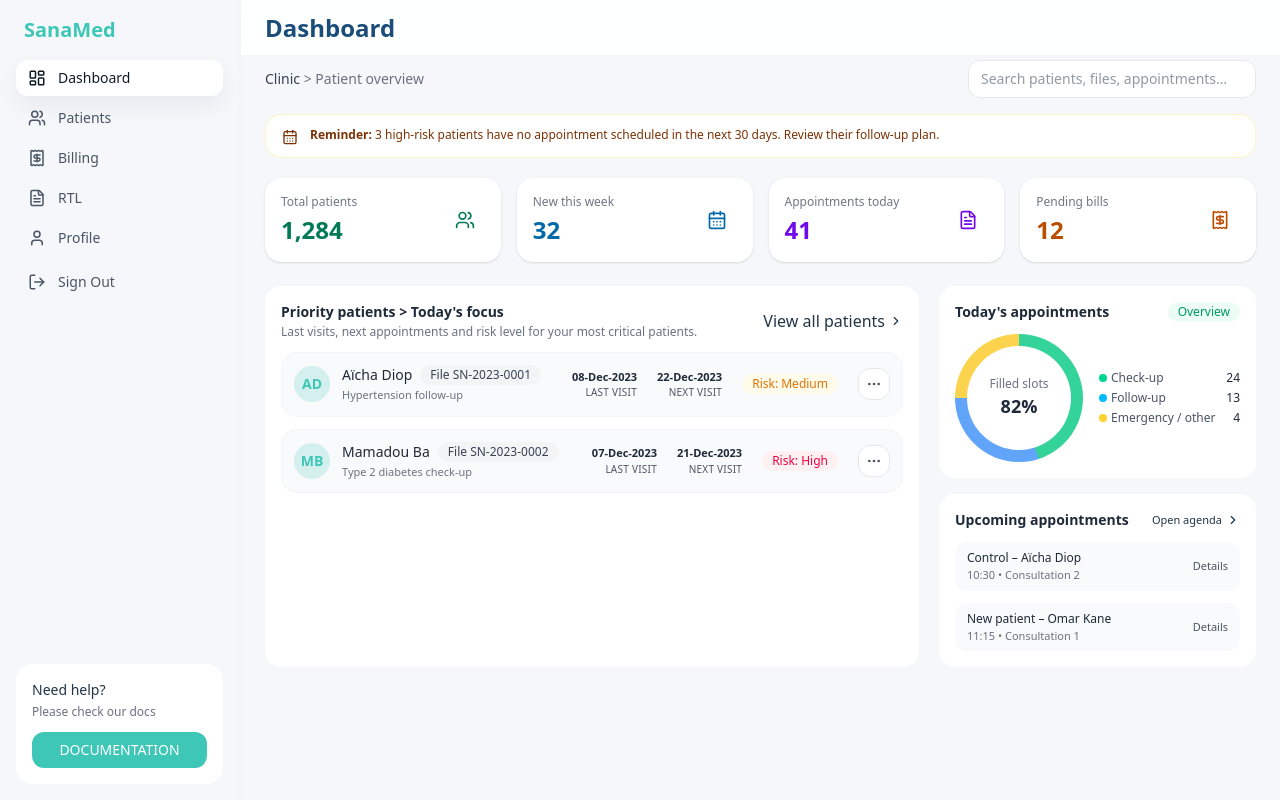
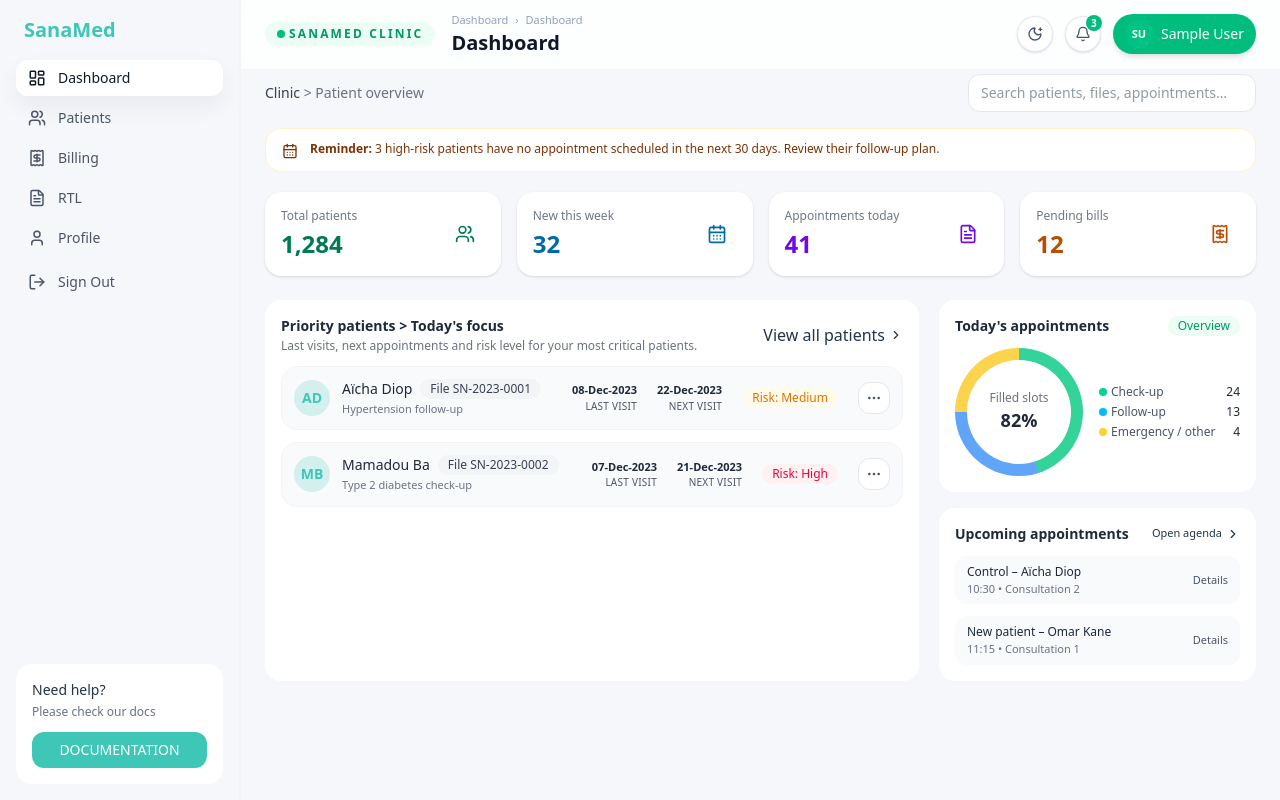
Before and after one commit to sidi-cnm/front_app, a Next.js app: page /dashboard in a window 1280 px wide. Built offline with nearby package versions, Linux system fonts and the light colour scheme; no server answers; sample sign-in values are in the browser's storage.

Commit message:
update topbar

```diff
--- a/src/app/layout.tsx
+++ b/src/app/layout.tsx
@@ -1,5 +1,5 @@
+// src/app/layout.tsx
 import "@/styles/globals.css";
-
 import type { Metadata } from "next";
 import Providers from "./providers";
 import { SITE_NAME } from "@/lib/site";
@@ -16,7 +16,7 @@ export default function RootLayout({
 }) {
   return (
     <html lang="en" suppressHydrationWarning>
-      <body className="min-h-dvh">
+      <body className="min-h-dvh bg-slate-50 text-slate-900 dark:bg-slate-950 dark:text-slate-50">
         <Providers>{children}</Providers>
       </body>
     </html>
--- a/src/components/Topbar.tsx
+++ b/src/components/Topbar.tsx
@@ -1,19 +1,118 @@
+"use client";
+
+import { useEffect, useState } from "react";
+import Link from "next/link";
+import { useSession } from "next-auth/react";
+import { Bell, SunMedium, MoonStar } from "lucide-react";
+
 export default function Topbar({ title }: { title: string }) {
+  const { data: session } = useSession();
+  const userName = session?.user?.name ?? "Guest";
+
+  const initials = userName
+    .split(" ")
+    .map((n) => n[0])
+    .join("")
+    .slice(0, 2)
+    .toUpperCase();
+
+  const [isDark, setIsDark] = useState(false);
+
+  // Initialize theme from localStorage or system preference
+  useEffect(() => {
+    if (typeof window === "undefined") return;
+
+    const root = document.documentElement;
+    const stored = window.localStorage.getItem("theme");
+
+    if (stored === "dark") {
+      root.classList.add("dark");
+      setIsDark(true);
+      return;
+    }
+    if (stored === "light") {
+      root.classList.remove("dark");
+      setIsDark(false);
+      return;
+    }
+
+    const prefersDark = window.matchMedia?.(
+      "(prefers-color-scheme: dark)"
+    ).matches;
+    if (prefersDark) {
+      root.classList.add("dark");
+      setIsDark(true);
+    } else {
+      root.classList.remove("dark");
+      setIsDark(false);
+    }
+  }, []);
+
+  const toggleTheme = () => {
+    if (typeof window === "undefined") return;
+    const root = document.documentElement;
+    const next = !isDark;
+    setIsDark(next);
+    root.classList.toggle("dark", next);
+    window.localStorage.setItem("theme", next ? "dark" : "light");
+  };
+
   return (
-    <header
-      className="
-        sticky top-0 z-30
-        flex items-center justify-between
-        h-14
-        px-4 md:px-6
-        bg-white/90
-        backdrop-blur-sm
-        border-b border-gray-100
-      "
-    >
-      <h1 className="text-xl md:text-2xl font-semibold text-[#1b4d7a]">
-        {title}
-      </h1>
+    <header className="sticky top-0 z-40 border-b border-slate-100 bg-white/80 backdrop-blur dark:border-slate-800 dark:bg-slate-900/80">
+      <div className="flex items-center justify-between gap-4 px-4 py-3 md:px-6">
+        {/* Left side */}
+        <div className="flex flex-1 items-center gap-4 min-w-0">
+          <span className="inline-flex items-center rounded-full bg-emerald-50 px-3 py-1 text-xs font-semibold tracking-[0.18em] text-emerald-600 dark:bg-emerald-900/40 dark:text-emerald-300">
+            <span className="mr-1 h-2 w-2 rounded-full bg-emerald-500" />
+            SANAMED CLINIC
+          </span>
+
+          <div className="min-w-0">
+            <div className="text-[11px] text-slate-400 dark:text-slate-500">
+              Dashboard <span className="mx-1">›</span> {title}
+            </div>
+            <h1 className="truncate text-xl font-semibold text-slate-900 dark:text-slate-50">
+              {title}
+            </h1>
+          </div>
+        </div>
+
+        {/* Right side: theme, notifications, user */}
+        <div className="flex flex-1 items-center justify-end gap-3">
+          {/* Dark-mode toggle */}
+          <button
+            type="button"
+            onClick={toggleTheme}
+            aria-label="Toggle theme"
+            className="inline-flex h-9 w-9 items-center justify-center rounded-full border border-slate-200 bg-white text-slate-600 shadow-sm hover:bg-slate-50 dark:border-slate-700 dark:bg-slate-800 dark:text-slate-200 dark:hover:bg-slate-700"
+          >
+            {isDark ? <SunMedium size={16} /> : <MoonStar size={16} />}
+          </button>
+
+          {/* Notifications */}
+          <button
+            type="button"
+            aria-label="Notifications"
+            className="relative inline-flex h-9 w-9 items-center justify-center rounded-full border border-slate-200 bg-white text-slate-600 shadow-sm hover:bg-slate-50 dark:border-slate-700 dark:bg-slate-800 dark:text-slate-200 dark:hover:bg-slate-700"
+          >
+            <Bell size={16} />
+            <span className="absolute -right-0.5 -top-0.5 inline-flex h-4 min-w-[16px] items-center justify-center rounded-full bg-emerald-500 px-[5px] text-[10px] font-semibold text-white">
+              3
+            </span>
+          </button>
+
+          {/* User chip → profile */}
+          <Link
+            href="/dashboard/profile"
+            className="group inline-flex items-center gap-2 rounded-full bg-emerald-500 px-3 py-1.5 text-xs font-medium text-white shadow-md hover:bg-emerald-600 dark:bg-emerald-600 dark:hover:bg-emerald-500"
+          >
+            <span className="flex h-7 w-7 items-center justify-center rounded-full bg-emerald-400/30 text-[11px] font-semibold group-hover:bg-emerald-400/50">
+              {initials}
+            </span>
+            <span className="max-w-[140px] truncate text-sm">{userName}</span>
+          </Link>
+        </div>
+      </div>
     </header>
   );
 }
--- a/src/lib/auth.ts
+++ b/src/lib/auth.ts
@@ -21,7 +21,7 @@ const USERS: AppUser[] = [
   },
   {
     id: "u-2",
-    name: "Khatu",
+    name: "Khatu Ahmed",
     email: "khatu@gmail.com",
     password: "pass123",
     image: "/images/patients/khatu.jpg",
--- a/tailwind.config.js
+++ b/tailwind.config.js
@@ -1,5 +1,6 @@
 /** @type {import('tailwindcss').Config} */
 module.exports = {
+  darkMode: "class", // <- keep this here
   content: [
     "./src/app/**/*.{js,ts,jsx,tsx,mdx}",
     "./src/components/**/*.{js,ts,jsx,tsx,mdx}",
```
